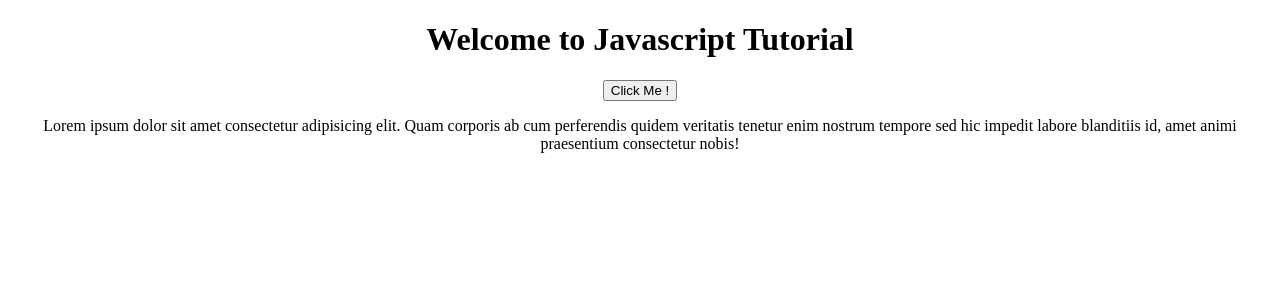
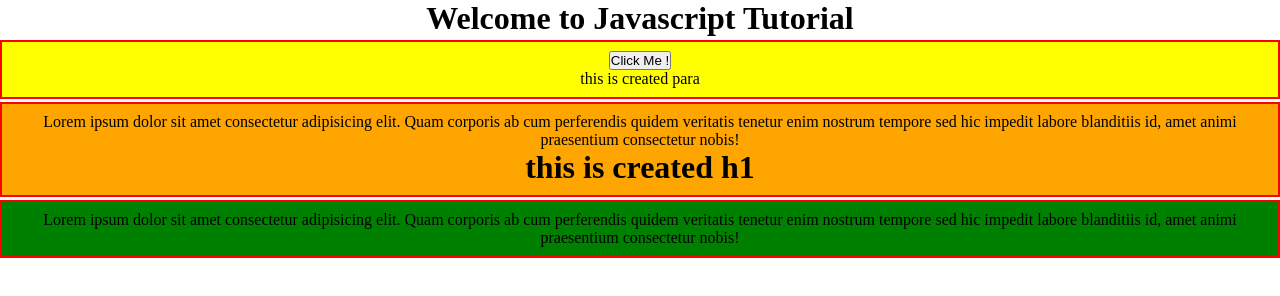
Before and after one commit to daadestroyer/Javascript, a plain HTML site: page index.html in a window 1280 px wide. Drawn offline with Linux system fonts and the light colour scheme.

Commit message:
DOM part-1 in JS completed...

```diff
--- a/index.html
+++ b/index.html
@@ -4,6 +4,25 @@
     <meta charset="UTF-8">
     <meta name="viewport" content="width=device-width, initial-scale=1.0">
     <title>Javascript Tutorial</title>
+
+    <style>
+        *{
+            margin: 0px;
+            padding: 0px;
+        }
+        .container{
+            border: 2px solid red;
+            margin: 3px 0;
+            background-color: cyan;
+            padding: 9px;
+        }
+        .bg-primary{
+            background-color: darkorchid;
+        }
+        .text-success{
+            background-color: green;
+        }
+    </style>
 </head>
 <body>
     <center>
@@ -14,6 +33,9 @@
         <div class="container">
             <p>Lorem ipsum dolor sit amet consectetur adipisicing elit. Quam corporis ab cum perferendis quidem veritatis tenetur enim nostrum tempore sed hic impedit labore blanditiis id, amet animi praesentium consectetur nobis!</p>
         </div>
+        <div class="container">
+            <p>Lorem ipsum dolor sit amet consectetur adipisicing elit. Quam corporis ab cum perferendis quidem veritatis tenetur enim nostrum tempore sed hic impedit labore blanditiis id, amet animi praesentium consectetur nobis!</p>
+        </div>
     </center>
     <script src="./index.js"></script>
 </body>
--- a/index.js
+++ b/index.js
@@ -186,3 +186,33 @@ console.log(myDate.getMinutes())
 console.log(myDate.getFullYear())
 console.log(myDate.getMilliseconds())
 console.log(myDate.getTime())
+
+
+
+// DOM Manipuation
+let elem = document.getElementById('click');
+console.log(elem)
+
+let elemClass = document.getElementsByClassName('container')
+console.log(elemClass)
+
+elemClass[0].style.background = "yellow";
+elemClass[1].style.background = "orange";
+elemClass[2].classList.add('text-success')
+// console.log(elemClass[0].innerHTML='My name is shubham nigam')
+// console.log(elem.innerText)
+
+let tagname = document.getElementsByTagName('div')
+console.log(tagname)
+
+element = document.createElement('p')
+element.innerText = "this is created para"
+tagname[0].appendChild(element);
+
+element1 = document.createElement('h1')
+element1.innerText = "this is created h1"
+tagname[1].appendChild(element1)
+
+
+// selecting using Query
+// 2:23:47
```
